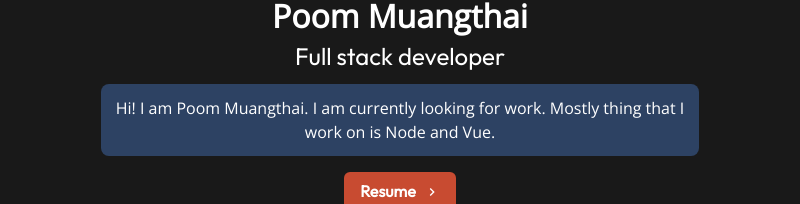
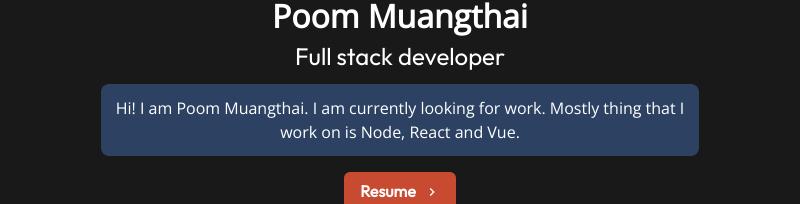
Before and after one commit to ppwire/pobpoom-portfolio, a Next.js app: page / in a window 1280 px wide. Shown: the part 287-491 px from the top of the page, without its empty margins (240-1040 px from the left). Built offline with nearby package versions, Linux system fonts and the light colour scheme.

Commit message:
Update React to about section

```diff
--- a/components/about.js
+++ b/components/about.js
@@ -5,7 +5,7 @@ function About() {
       <VStack spacing={4}>
          <Text bg="secondary" p={3} borderRadius="8" textAlign="center" fontFamily="Open Sans">
             Hi! I am Poom Muangthai. I am currently looking for work.
-            Mostly thing that I work on is Node and Vue.
+            Mostly thing that I work on is Node, React and Vue.
          </Text>
          <Button as={Link} href="https://bit.ly/3MYyM9D" bg="primary" rightIcon={<ChevronRightIcon />} colorScheme="red">
             Resume
```
